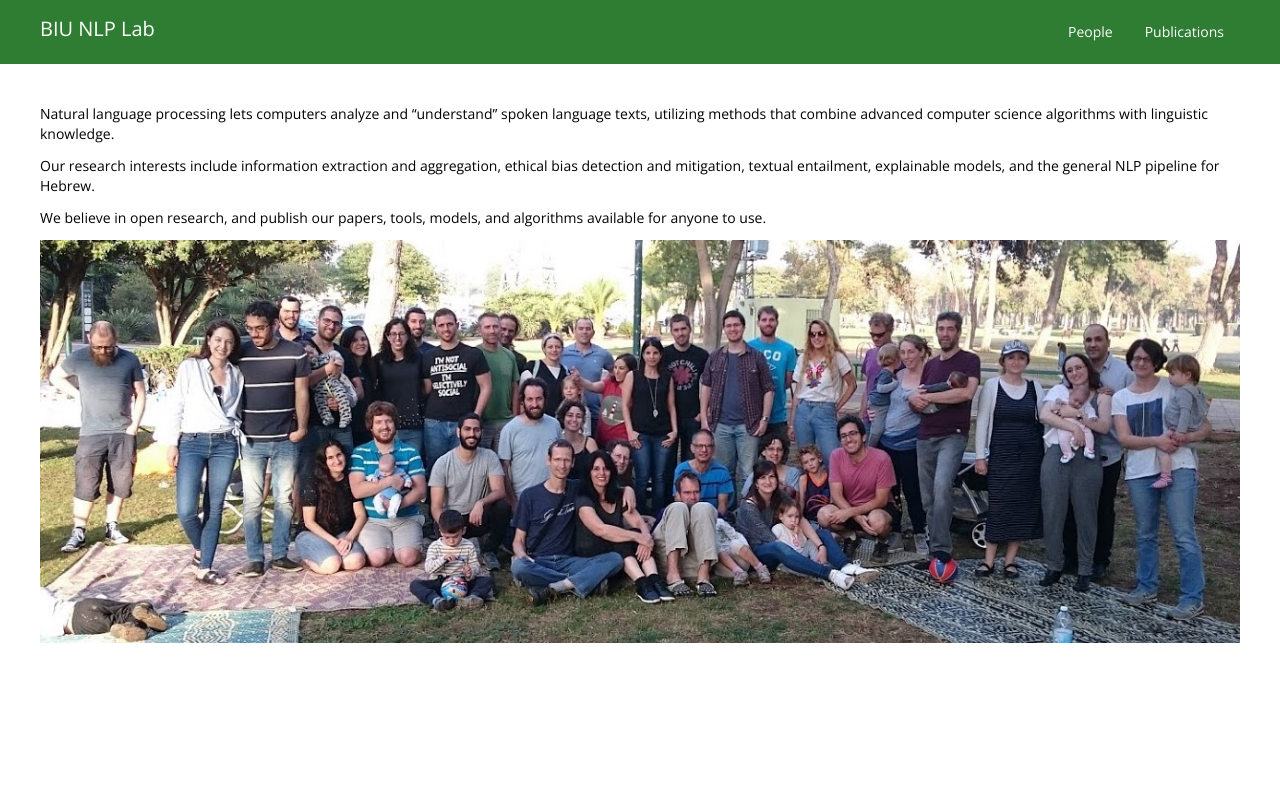
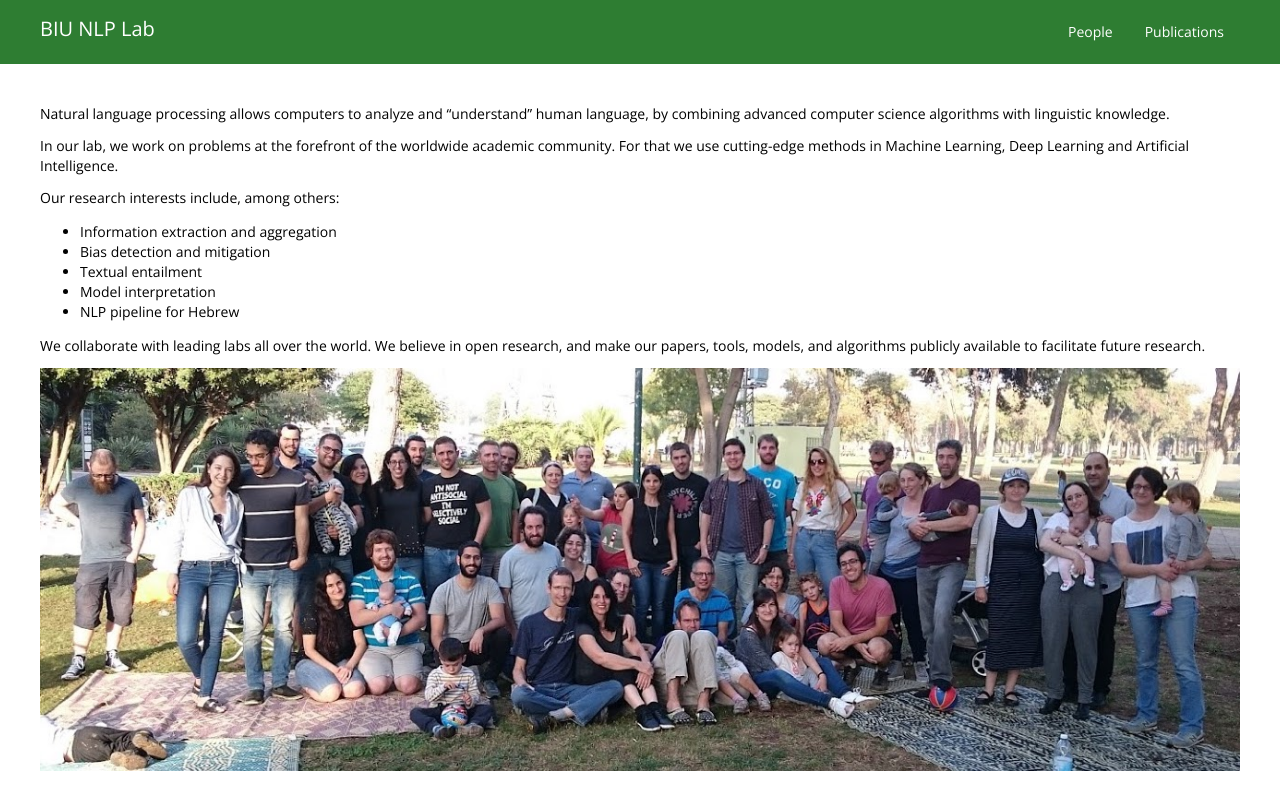
Before and after one commit to BIU-NLP/BIU-NLP.github.io, an Angular app: page / in a window 1280 px wide. Shown: the top 810 px of the page. Built offline with nearby package versions, Linux system fonts and the light colour scheme.

Commit message:
fix(main): change main text

```diff
--- a/src/app/main/main.component.html
+++ b/src/app/main/main.component.html
@@ -1,19 +1,26 @@
 <p>
-  Natural language processing lets computers analyze and “understand” spoken language texts, utilizing methods that
-  combine advanced computer science algorithms with linguistic knowledge.
+  Natural language processing allows computers to analyze and “understand” human language,
+  by combining advanced computer science algorithms with linguistic knowledge.
 </p>
 
 <p>
-  Our research interests include
-  information extraction and aggregation,
-  ethical bias detection and mitigation,
-  textual entailment,
-  explainable models,
-  and the general NLP pipeline for Hebrew.
+  In our lab, we work on problems at the forefront of the worldwide academic community.
+  For that we use cutting-edge methods in Machine Learning, Deep Learning and Artificial Intelligence.
 </p>
 
+<p>Our research interests include, among others:</p>
+<ul>
+  <li> Information extraction and aggregation</li>
+  <li> Bias detection and mitigation</li>
+  <li> Textual entailment</li>
+  <li> Model interpretation</li>
+  <li> NLP pipeline for Hebrew</li>
+</ul>
+
 <p>
-  We believe in open research, and publish our papers, tools, models, and algorithms available for anyone to use.
+  We collaborate with leading labs all over the world.
+  We believe in open research, and make our papers, tools, models, and algorithms
+  publicly available to facilitate future research.
 </p>
 
 <p><img src="assets/lab/main.jpg" width="100%" alt="Lab image 2017"></p>
```
